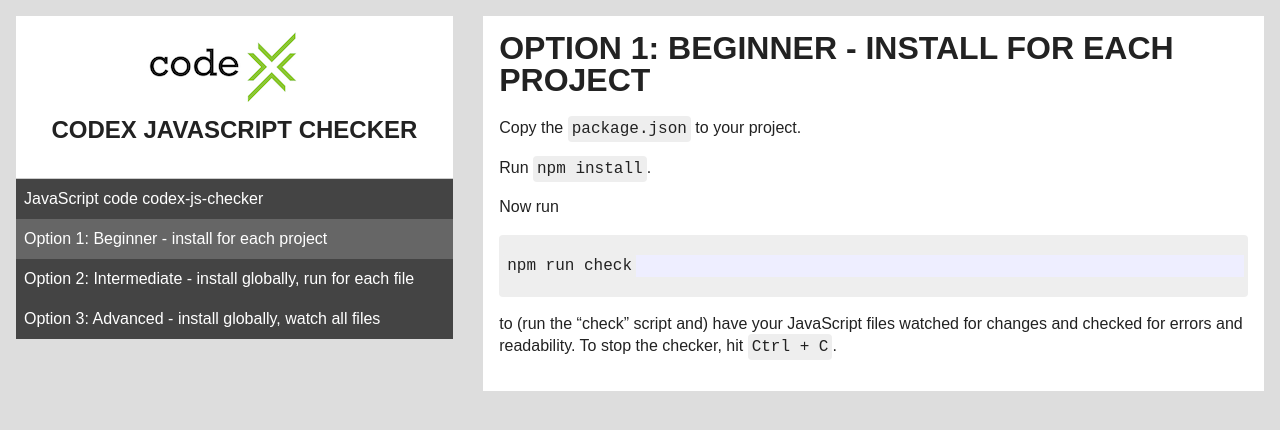
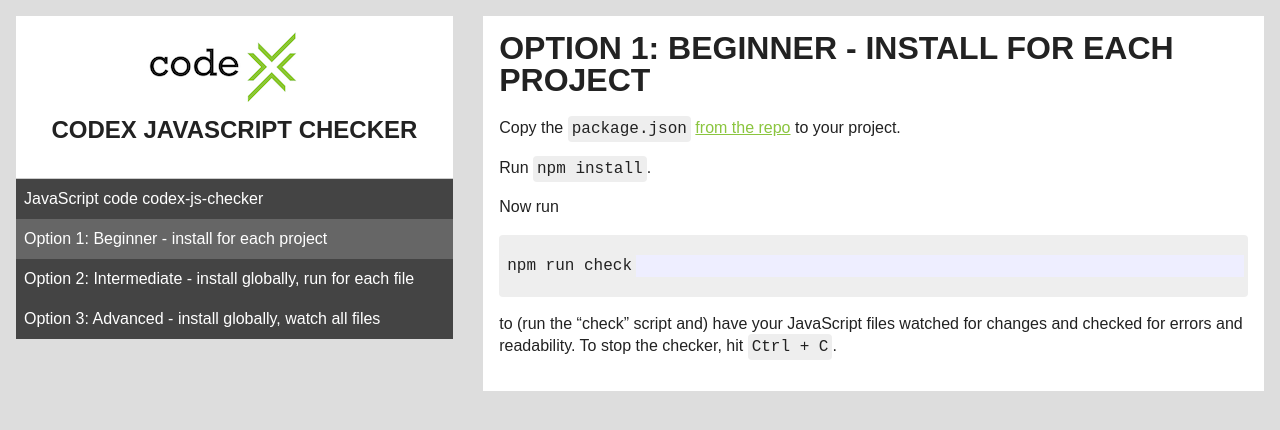
Before and after one commit to codex-academy/codex-js-checker, a Jekyll site: the page built from option-1.md, in a window 1280 px wide. Shown: the top 430 px of the page. Built offline with Jekyll 4.4.1, drawn with Linux system fonts in a browser that asks for light colours.

Commit message:
Add link to package.json

```diff
--- a/option-1.md
+++ b/option-1.md
@@ -4,7 +4,7 @@ layout: default
 
 # Option 1: Beginner - install for each project
 
-Copy the `package.json` to your project.
+Copy the `package.json` [from the repo](https://github.com/codex-academy/codex-js-checker/blob/gh-pages/package.json) to your project.
 
 Run `npm install`.
 
```
